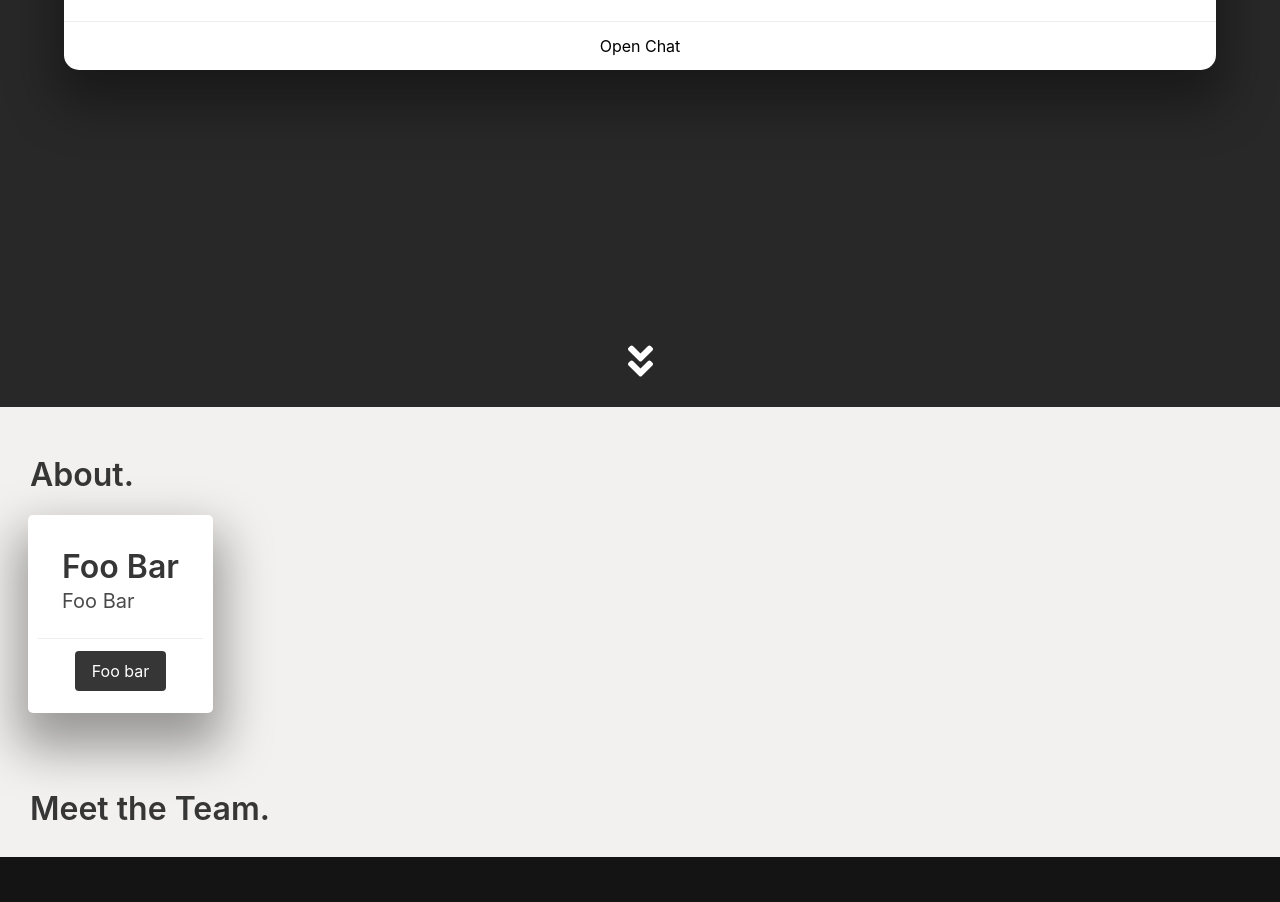
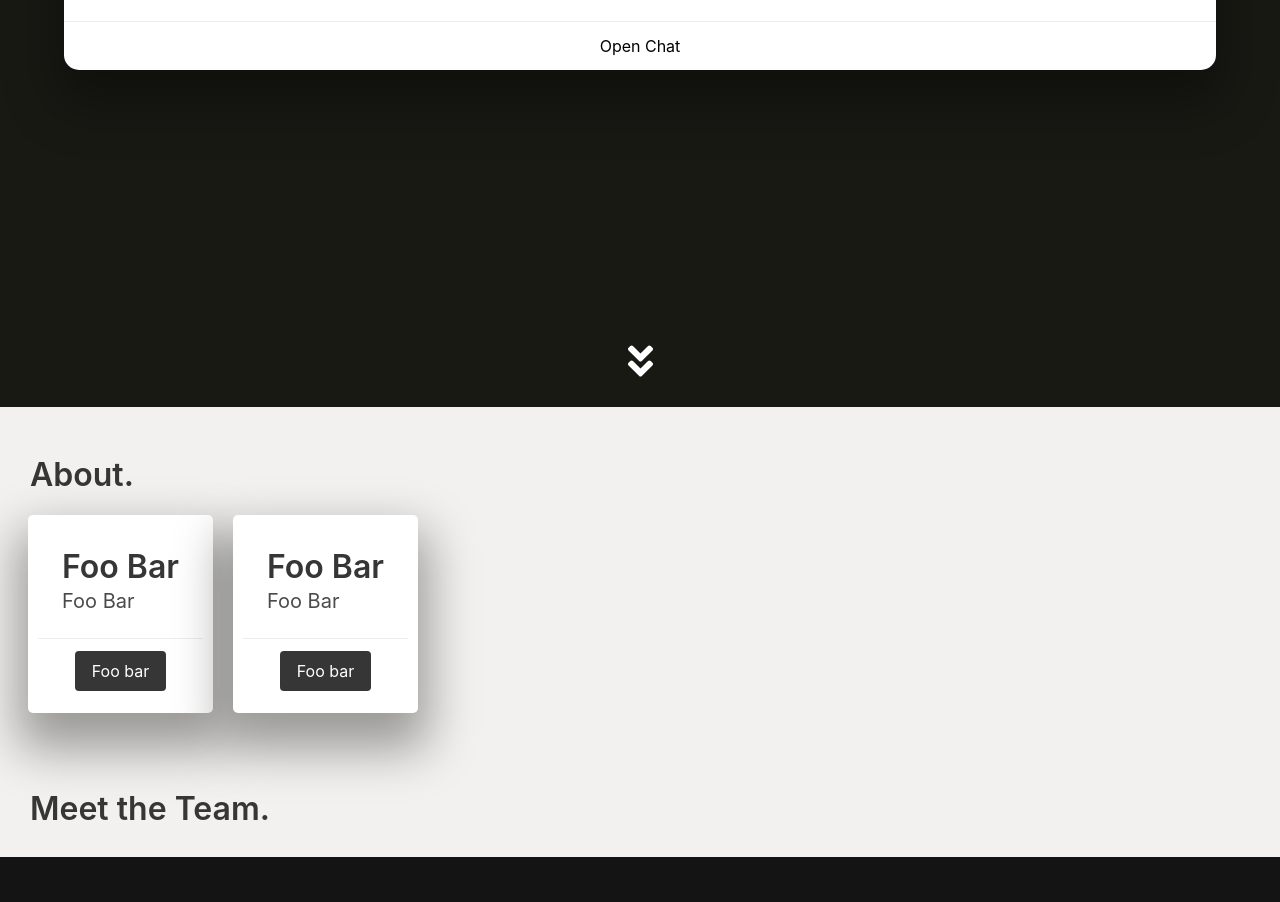
Before and after one commit to Life-Chat/frontend, a plain HTML site: page index.html in a window 1280 px wide. Shown: the part 393-1295 px from the top of the page. Drawn offline with nearby package versions, Linux system fonts and the light colour scheme; no server answers.

Commit message:
CSS tweaks

```diff
--- a/index.html
+++ b/index.html
@@ -52,6 +52,20 @@
 		<div class="container has-padding">
 			<h1 class="title">About.</h1>
 			<div id="about" class="columns is-multiline">
+
+				<div class="card has-card-padding has-box-shadow">
+					<div class="card-content">
+						<h2 class="title">Foo Bar</h2>
+						<h3 class="subtitle">Foo Bar</h3>
+					</div>
+					<footer class="card-footer">
+						<span class="card-footer-item">
+							<a href="https://example.com" class="button is-dark">
+								Foo bar
+							</a>
+						</span>
+					</footer>
+				</div>
 
 				<div class="card has-card-padding has-box-shadow">
 					<div class="card-content">
--- a/stylesheet/style.css
+++ b/stylesheet/style.css
@@ -44,7 +44,7 @@ body {
 }
 
 .header {
-	background-color: rgb(40, 40, 40);
+	background-color: rgb(25, 25, 20);
 }
 
 /* URL is always black, shadow effect */
```
